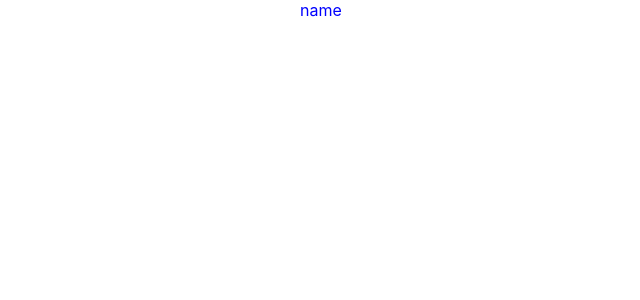
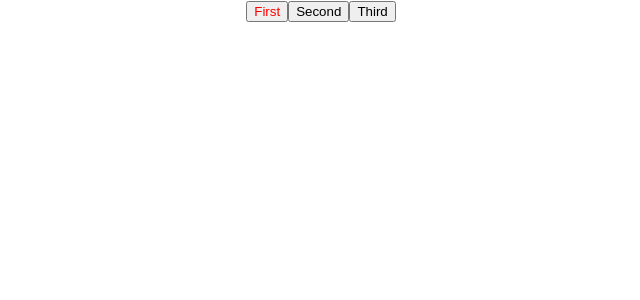
Before and after one commit to tony-blackie/react-jutorial, a React (Create React App) app: page / in a window 1280 px wide. Shown: the top 300 px of the page, without its empty margins (319-959 px from the left). Built offline with nearby package versions, Linux system fonts and the light colour scheme.

Commit message:
add interactive menu example

```diff
--- /dev/null
+++ b/src/ReactExamples/5_InteractiveMenu/Button.jsx
@@ -0,0 +1,22 @@
+import React from 'react'
+
+export default class Button extends React.Component {
+    onChange = () => {
+        const { index } = this.props
+
+        this.props.makeButtonActive(index)
+    }
+
+    render() {
+        const { text, isActive } = this.props
+
+        return (
+            <button
+                style={{ color: isActive ? 'red' : 'black' }}
+                onClick={this.onChange}
+            >
+                {text}
+            </button>
+        )
+    }
+}
--- /dev/null
+++ b/src/ReactExamples/5_InteractiveMenu/InteractiveMenu.jsx
@@ -0,0 +1,52 @@
+import React from 'react'
+
+import Button from './Button'
+
+export default class Menu extends React.Component {
+    constructor(props) {
+        super(props)
+
+        this.state = {
+            buttons: [
+                { isActive: true, text: 'First' },
+                { isActive: false, text: 'Second' },
+                { isActive: false, text: 'Third' },
+            ],
+        }
+    }
+
+    makeButtonActive = index => {
+        console.log('index: ', index)
+        const { buttons } = this.state
+
+        const newButtons = buttons.map((button, buttonIndex) => {
+            if (buttonIndex === index) {
+                return {
+                    isActive: true,
+                    text: button.text,
+                }
+            } else {
+                return {
+                    isActive: false,
+                    text: button.text,
+                }
+            }
+        })
+
+        this.setState({ buttons: newButtons })
+    }
+
+    render() {
+        const { buttons } = this.state
+
+        return buttons.map((button, index) => (
+            <Button
+                key={index}
+                isActive={button.isActive}
+                text={button.text}
+                index={index}
+                makeButtonActive={this.makeButtonActive}
+            />
+        ))
+    }
+}
--- a/src/ReactExamples/ReactMain.jsx
+++ b/src/ReactExamples/ReactMain.jsx
@@ -4,6 +4,7 @@ import NullableButton from './1_NullableButton/NullableButton'
 import TernaryNullableButton from './2_TernaryNullableButton/TernaryNullableButton'
 import BlueButtonByDefault from './3_DefaultValues/BlueButtonByDefault'
 import ColorButton from './4_ColorButton/ColorButton'
+import InteractiveMenu from './5_InteractiveMenu/InteractiveMenu'
 
 export default class ReactMain extends React.Component {
     render() {
@@ -35,7 +36,8 @@ export default class ReactMain extends React.Component {
             //         <BlueButtonByDefault />
             //     </div>
             // </div>
-            <ColorButton />
+            // <ColorButton />
+            <InteractiveMenu />
         )
     }
 }
```
